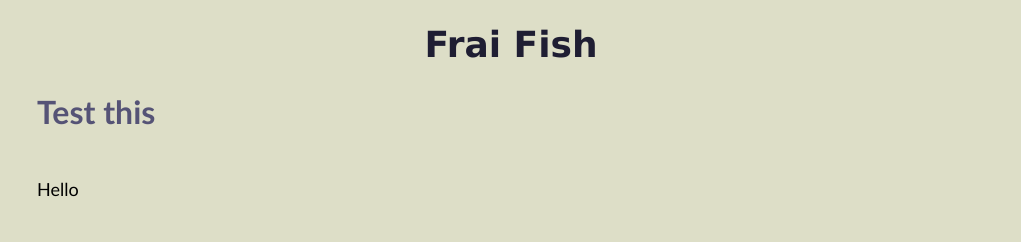
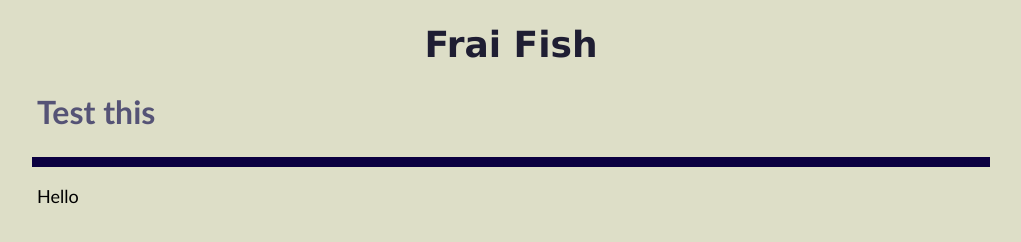
Before and after one commit to geckro/FraiFish.github.io, a plain HTML site: page index.html in a window 1280 px wide. Shown: the whole page, without its empty margins (129-1150 px from the left). Drawn offline with Linux system fonts and the light colour scheme.

Commit message:
dotted hr

```diff
--- a/index.html
+++ b/index.html
@@ -29,10 +29,9 @@
         text-align:center;
     }
     hr {
-        border-top: 2px dotted #0B0041;
+        border: 5px dotted #0B0041;
         background-color: #0B0041;
         width: 75%;
-        scale:0;
     }
     h2 {
         color: rgba(70,68,109,0.90);
```
